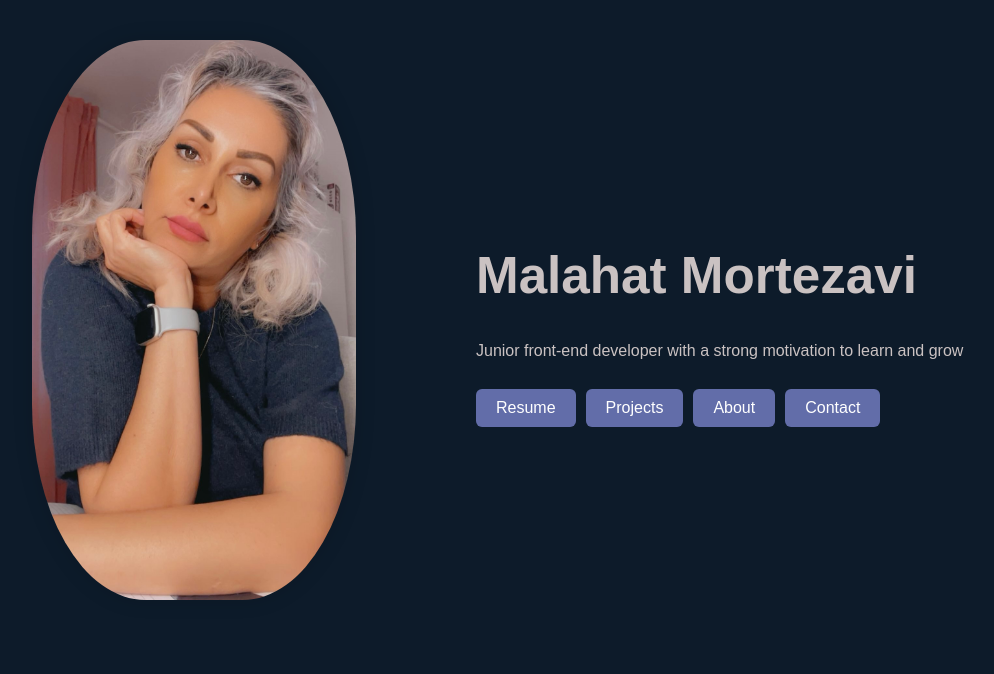
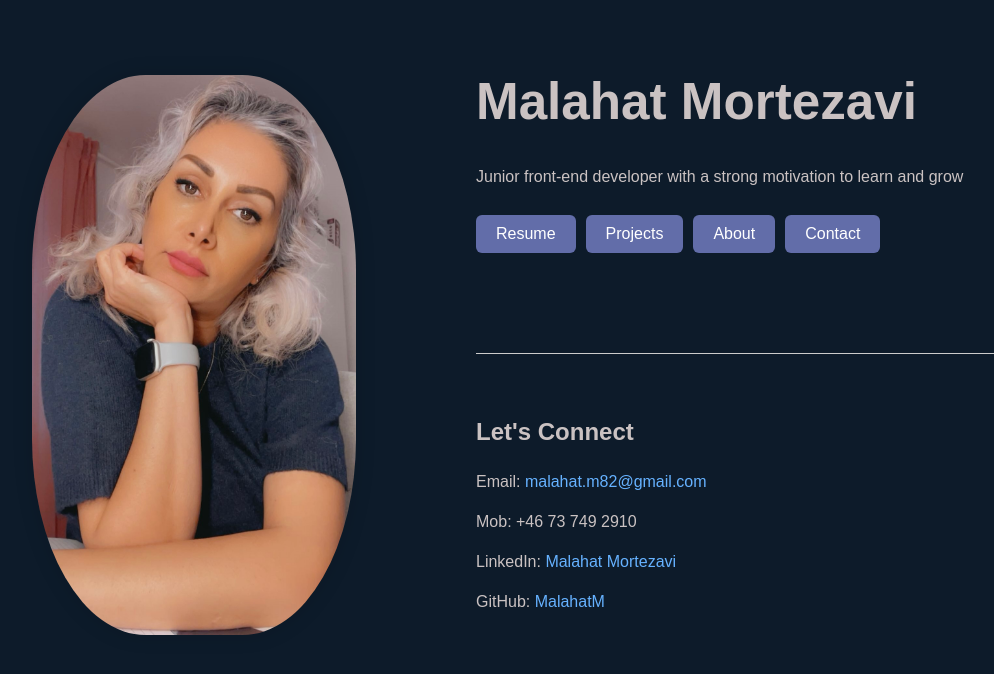
Before and after one commit to MalahatM/my-portfolio, a React (Vite) app: page / in a window 1280 px wide. Shown: the top 674 px of the page, without its empty margins (44-1038 px from the left). Built offline with nearby package versions, Linux system fonts and the light colour scheme.

Commit message:
link for linkdin and github added.

```diff
--- a/src/pages/Home.css
+++ b/src/pages/Home.css
@@ -56,3 +56,17 @@
 .shake {
   animation: shake 0.4s;
 }
+.contact-section {
+  margin-top: 100px;
+  padding: 40px 0;
+  border-top: 1px solid #ccc;
+}
+
+.contact-section a {
+  color: #66b2ff;
+  text-decoration: none;
+}
+
+.contact-section a:hover {
+  text-decoration: underline;
+}
--- a/src/pages/Home.tsx
+++ b/src/pages/Home.tsx
@@ -4,21 +4,33 @@ import './Home.css';
 function Home() {
   const [shakingButton, setShakingButton] = useState<number | null>(null);
 
+  const buttons = ['Resume', 'Projects', 'About', 'Contact'];
+
   const handleClick = (index: number) => {
     setShakingButton(index);
+
+    // اگر روی Contact کلیک شده، اسکرول کن به پایین
+    if (buttons[index] === 'Contact') {
+      const contactSection = document.getElementById('contact');
+      if (contactSection) {
+        contactSection.scrollIntoView({ behavior: 'smooth' });
+      }
+    }
+
+    // لرزش بعد از 400ms متوقف میشه
     setTimeout(() => setShakingButton(null), 400);
   };
-
-  const buttons = ['Resume', 'Projects', 'About', 'Contact'];
 
   return (
     <div className="home-container">
       <div className="image-wrapper">
         <img src="/IMG_9341.JPG" alt="Profile" className="profile-image" />
       </div>
+
       <div className="text-wrapper">
         <h1>Malahat Mortezavi</h1>
         <p>Junior front-end developer with a strong motivation to learn and grow</p>
+
         <div className="button-group">
           {buttons.map((label, index) => (
             <button
@@ -30,6 +42,27 @@ function Home() {
             </button>
           ))}
         </div>
+
+        <div id="contact" className="contact-section">
+  <h2>Let's Connect</h2>
+  <p>
+    Email: <a href="mailto:malahat.m82@gmail.com">malahat.m82@gmail.com</a>
+  </p>
+  <p>Mob: +46 73 749 2910</p>
+ <p>
+  LinkedIn: <a href="https://www.linkedin.com/in/malahat-mortezavi-72b910334" target="_blank" rel="noreferrer">
+    Malahat Mortezavi
+  </a>
+</p>
+<p>
+  GitHub: <a href="https://github.com/MalahatM" target="_blank" rel="noreferrer">
+    MalahatM
+  </a>
+</p>
+
+
+</div>
+
       </div>
     </div>
   );
```
